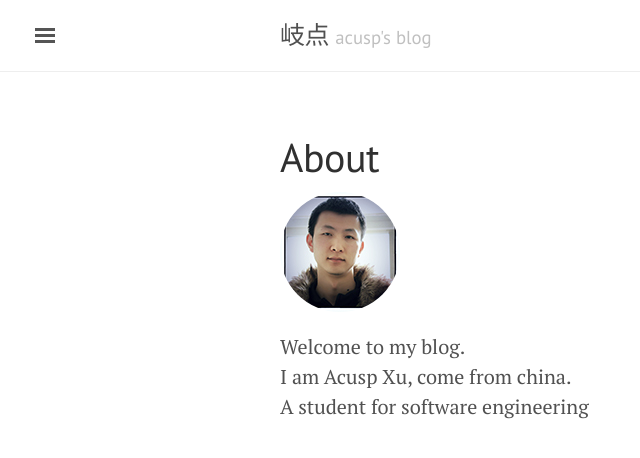
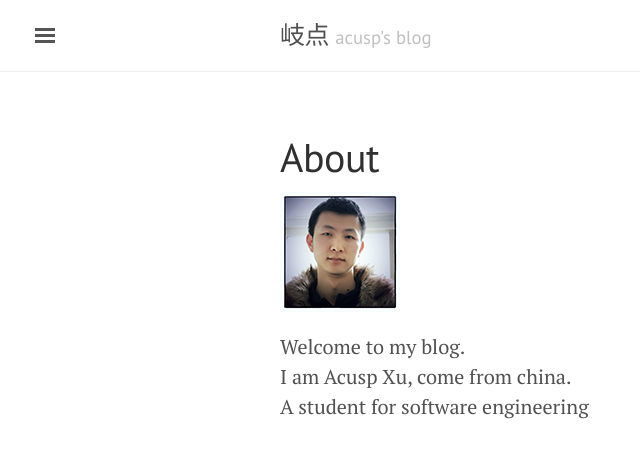
Before and after one commit to Acusp/Acusp.github.io, a Jekyll site: the page built from about.md, in a window 1280 px wide. Shown: the top 458 px of the page, without its empty margins (0-640 px from the left). Built offline with Jekyll 4.4.1, drawn with Linux system fonts in a browser that asks for light colours; Markdown is read by kramdown in place of the engine named in the settings.

```diff
--- a/about.md
+++ b/about.md
@@ -3,7 +3,7 @@
 title: About
 ---
 
-<img src="{{ site.author.thumb | prepend: site.baseurl }}" alt="author thumb" class="dot">
+<img src="{{ site.author.thumb | prepend: site.baseurl }}" alt="author thumb">
 
 <div>
   Welcome to my blog.<br />
--- a/public/css/acusp.css
+++ /dev/null
@@ -1,3 +0,0 @@
-.dot {
-  border-radius:50%
-}
```
